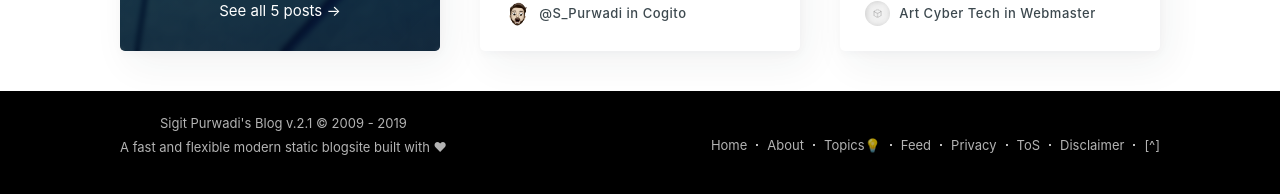
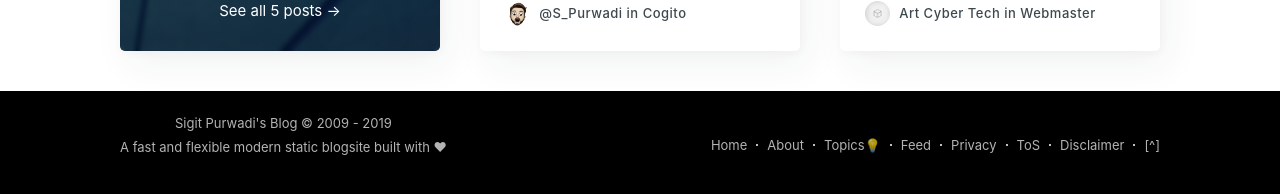
Before and after one commit to spurwadi2/v2, a Jekyll site: the page built from _posts/2016-01-17-education-and-schooling.md, in a window 1280 px wide and 900 px high, scrolled down 2227 px. Shown: the part 661-855 px from the top of the window. Built offline with Jekyll 4.4.1, drawn with Linux system fonts in a browser that asks for light colours; nearby versions of some CDN libraries; comment, search, counter and statistics services are not loaded.

Commit message:
Small improvement

```diff
--- a/_includes/floating-header.html
+++ b/_includes/floating-header.html
@@ -4,7 +4,7 @@
             {% if site.logo_dark %}
                 <img src="{{ site.baseurl }}{{ site.logo_dark }}" alt="{{ site.title }} icon" />
             {% endif %}
-            <span>{{ page.title }}</span>
+            {{ page.title }}
         </a>
     </div>
     <span class="floating-header-divider">&ndash;</span>
--- a/_includes/footer.html
+++ b/_includes/footer.html
@@ -1,9 +1,9 @@
 <div class="site-footer-content inner">
-    <section class="copyright"><p align="center"><a href="{{ site.url }}{{ site.baseurl }}">{{ site.title }}</a> v.2.1 &copy; 2009 - {{  site.time | date: '%Y' }}<br/>A fast and flexible modern static blogsite built with ❤</p></section>
+    <section class="copyright"><p align="center"><a href="{{ site.url }}{{ site.baseurl }}about/" title="Hello World {{ site.version }}">{{ site.title }} {{ site.version }}</a> &copy; 2009 - {{  site.time | date: '%Y' }}<br/>A fast and flexible modern static blogsite built with ❤</p></section>
     <section class="poweredby"></section>
     <nav class="site-footer-nav">
         <a href="{{ site.baseurl }}" title="Latest post" accesskey="h">Home</a>
-        <a href="{{site.baseurl}}about" title="Hello World v2.0" accesskey="a">About</a>
+        <a href="{{site.baseurl}}about/" title="Hello World {{ site.version }}" accesskey="a">About</a>
         <a href="{{site.baseurl}}topics/" title="Explore Topics 💡" accesskey="t">Topics💡</a>
         <a href="ttps://feedly.com/i/subscription/feed/{{ site.url }}{{site.baseurl}}atom.xml" title="RSS Feed">Feed</a>
         <a href="{{site.baseurl}}privacy">Privacy</a>
```
